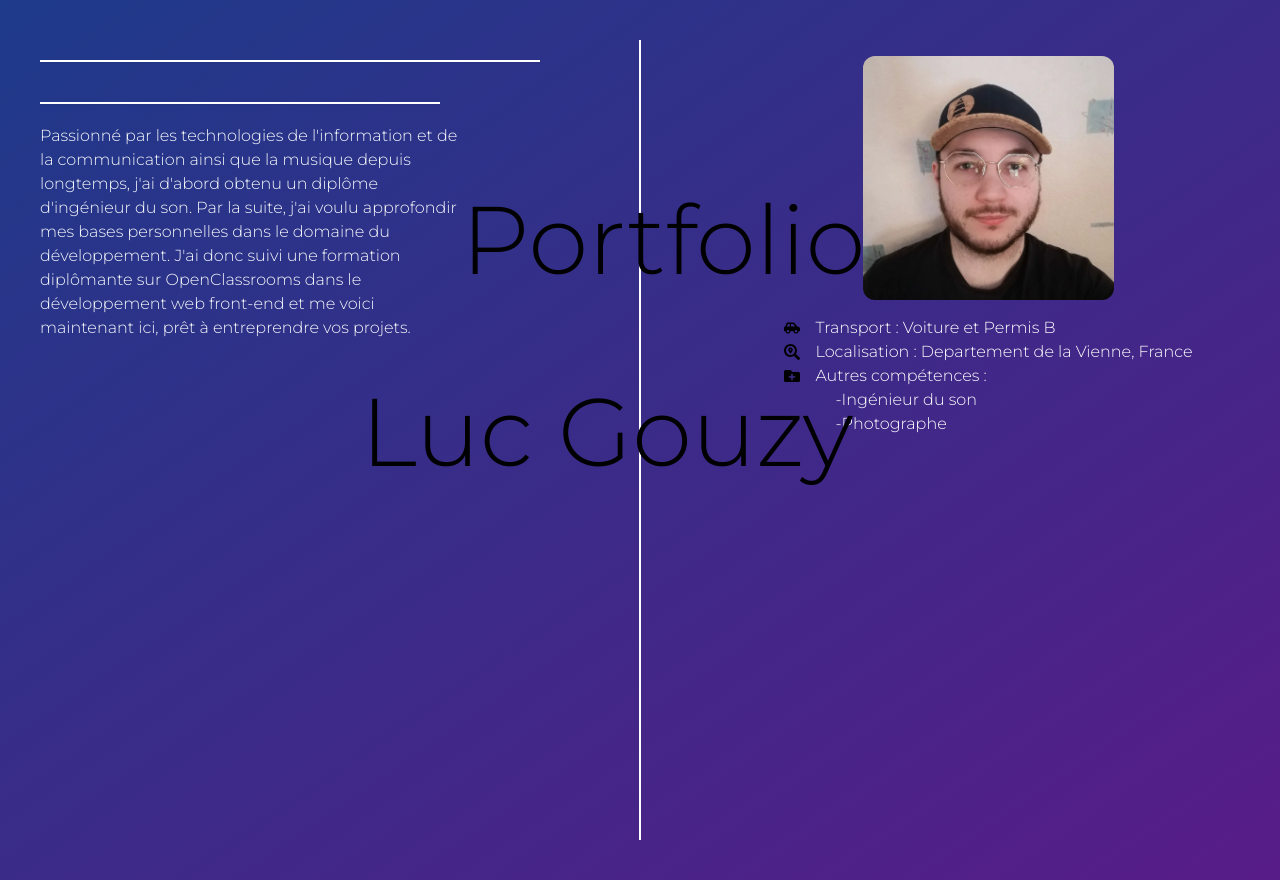
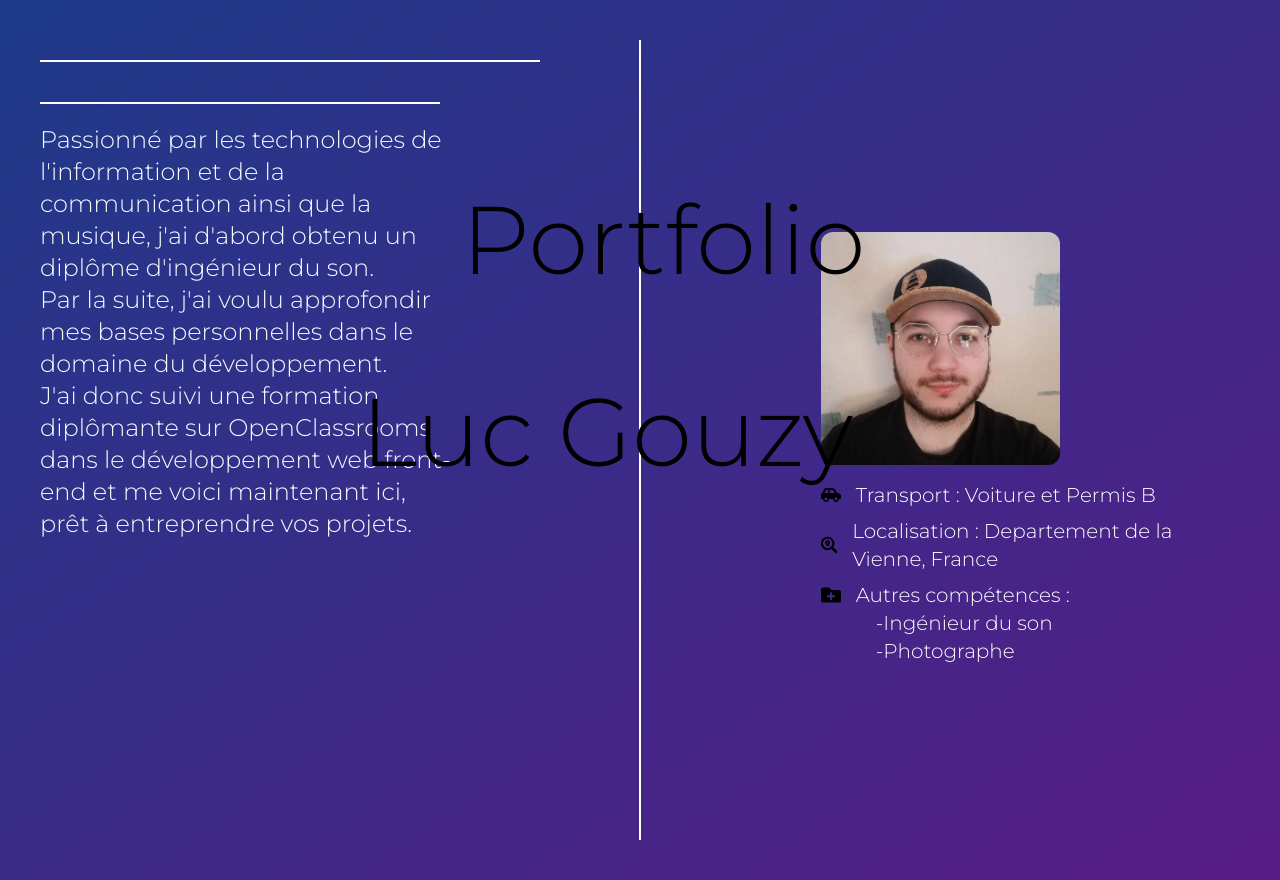
Before and after one commit to LucGzy/Portfolio-LucG, a React (Vite) app: page / in a window 1280 px wide. Built offline with nearby package versions, Linux system fonts and the light colour scheme.

Commit message:
fixed some css

```diff
--- a/src/components/LeftsideBlock.jsx
+++ b/src/components/LeftsideBlock.jsx
@@ -16,13 +16,15 @@ export default function LeftsideBlock() {
         }}
         className=" bg-white shadow-sm ml-0 m-5"
       ></div>
-      <p className="h-fit w-[70%] font-body text-slate-50">
+      <p className=" text-2xl leading-8  h-fit w-[70%] font-body text-slate-50">
         Passionné par les technologies de l'information et de la communication
-        ainsi que la musique depuis longtemps, j'ai d'abord obtenu un diplôme
-        d'ingénieur du son. Par la suite, j'ai voulu approfondir mes bases
-        personnelles dans le domaine du développement. J'ai donc suivi une
-        formation diplômante sur OpenClassrooms dans le développement web
-        front-end et me voici maintenant ici, prêt à entreprendre vos projets.
+        ainsi que la musique, j'ai d'abord obtenu un diplôme d'ingénieur du son.
+        <br />
+        Par la suite, j'ai voulu approfondir mes bases personnelles dans le
+        domaine du développement.
+        <br /> J'ai donc suivi une formation diplômante sur OpenClassrooms dans
+        le développement web front-end et me voici maintenant ici, prêt à
+        entreprendre vos projets.
       </p>
     </div>
   );
--- a/src/components/RightsideBlock.jsx
+++ b/src/components/RightsideBlock.jsx
@@ -6,25 +6,31 @@ export default function RighsideBlock() {
   return (
     <div
       id="right-block"
-      className=" w-[50%] pt-4 h-full flex flex-col pl-24 items-center"
+      className=" w-[50%] pt-48 h-full flex flex-col  items-center"
     >
-      <img className=" w-[50%] rounded-xl  mb-4" src={profilepic} />
-      <div className=" items-start">
-        <div className="flex flex-row items-center">
-          <FaCarSide style={{ marginRight: "15px" }} />
-          <p className="font-body font-medium text-white">
+      <img className=" w-[40%] rounded-xl  mb-4" src={profilepic} />
+      <div className=" w-full flex flex-col items-start pl-[30%]">
+        <div className=" mb-2 flex flex-row items-center">
+          <FaCarSide style={{ marginRight: "15px" }} className="text-xl" />
+          <p className="text-xl font-body font-medium text-white">
             Transport : Voiture et Permis B
           </p>
         </div>
-        <div className="flex flex-row items-center">
-          <FaSearchLocation style={{ marginRight: "15px" }} />
-          <p className="font-body  text-white ">
+        <div className="mb-2 flex flex-row items-center">
+          <FaSearchLocation
+            style={{ marginRight: "15px" }}
+            className="text-xl"
+          />
+          <p className="text-xl font-body  text-white ">
             Localisation : Departement de la Vienne, France
           </p>
         </div>
         <div className="flex flex-row">
-          <FaFolderPlus style={{ marginRight: "15px" }} className="mt-1" />
-          <p className="font-body  text-white">
+          <FaFolderPlus
+            style={{ marginRight: "15px" }}
+            className="text-xl mt-1"
+          />
+          <p className=" text-xl font-body  text-white">
             Autres compétences :
             <br />
             <span style={{ marginLeft: "20px" }}>-Ingénieur du son</span>
```
